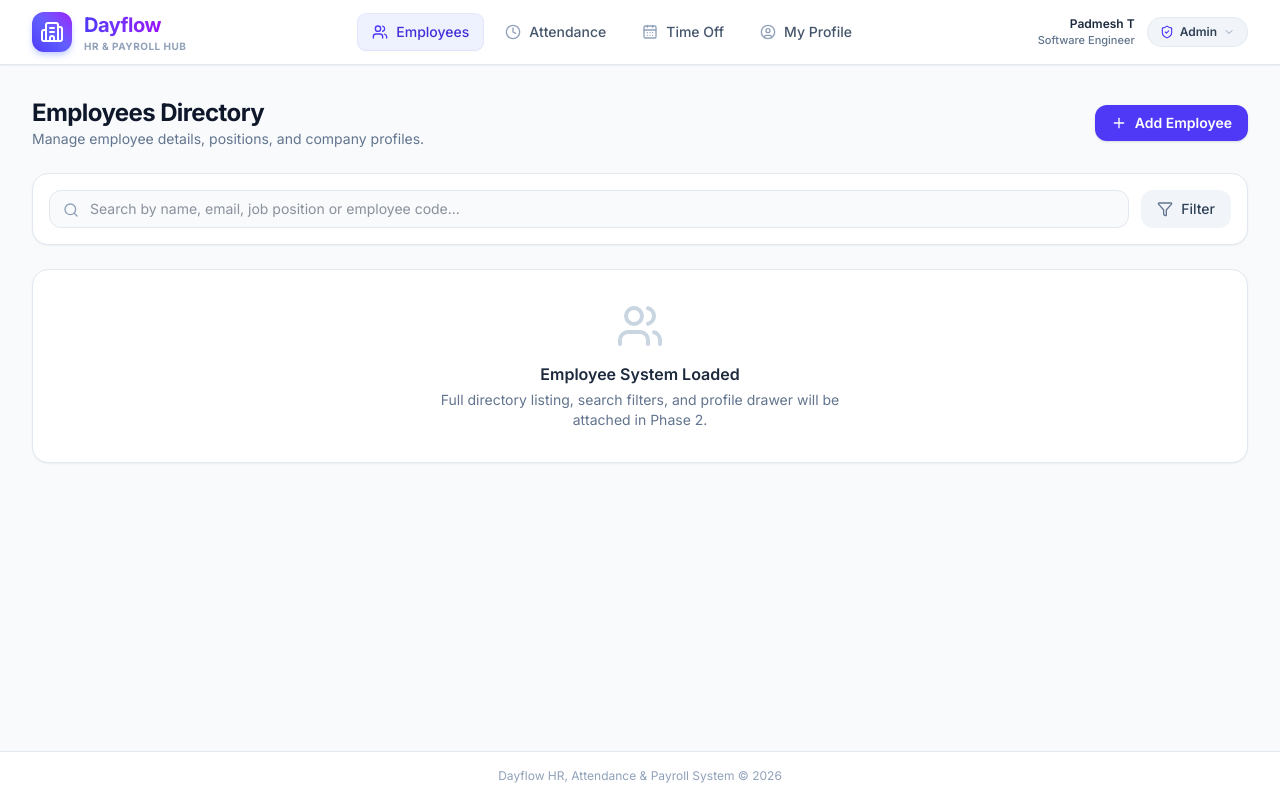
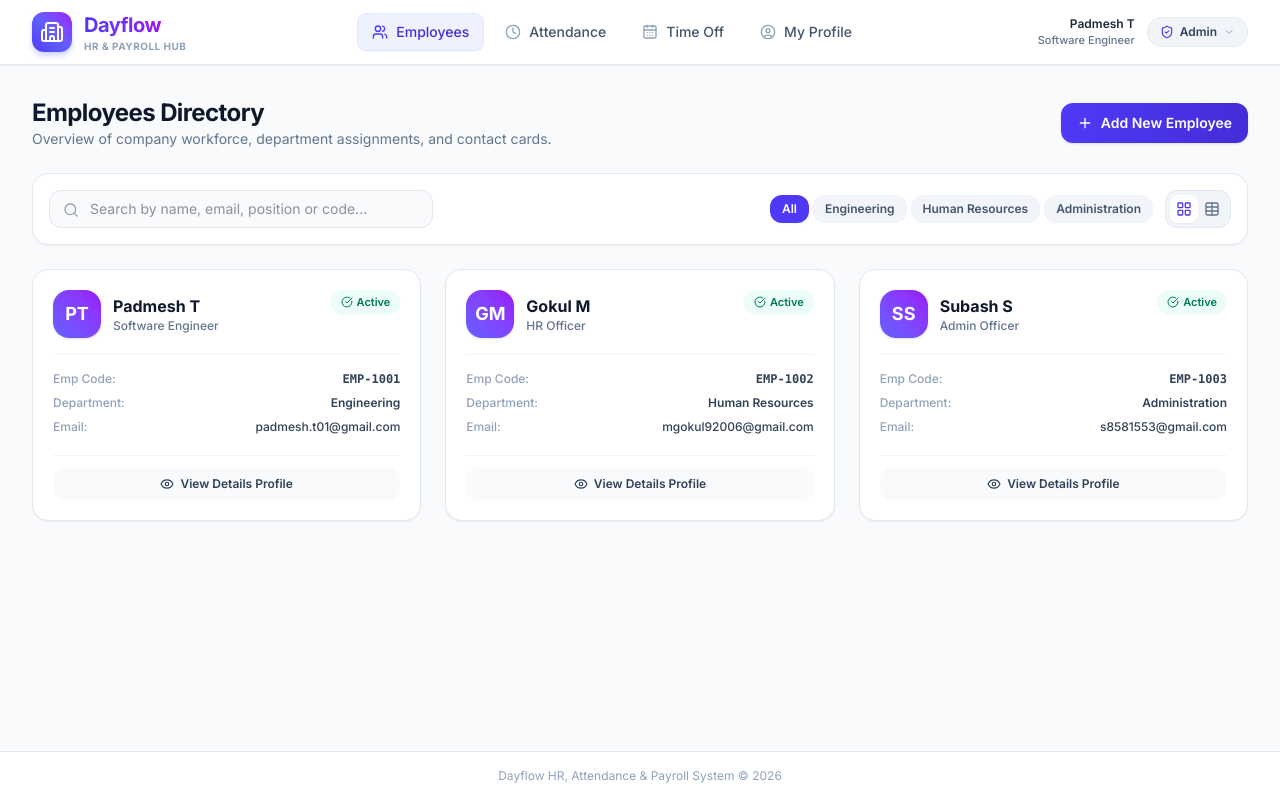
Before and after one commit to padmesh-t/Dayflow, a React (Vite) app: page / in a window 1280 px wide. Built offline with nearby package versions, Linux system fonts and the light colour scheme.

Commit message:
feat(Phase 2 - Person 1): Build Employee Directory UI with Search, Filters & Grid/Table View

```diff
--- a/src/pages/EmployeesPage.jsx
+++ b/src/pages/EmployeesPage.jsx
@@ -1,44 +1,236 @@
-import React from 'react';
-import { Users, Search, Plus, Filter } from 'lucide-react';
+import React, { useState } from 'react';
+import {
+  Users,
+  Search,
+  Plus,
+  Filter,
+  LayoutGrid,
+  Table,
+  Mail,
+  Phone,
+  Building2,
+  Briefcase,
+  Shield,
+  MoreVertical,
+  CheckCircle,
+  Eye
+} from 'lucide-react';
+import { useData } from '../context/DataContext';
+import { useAuth } from '../context/AuthContext';
 
-export default function EmployeesPage() {
+export default function EmployeesPage({ onAddClick, onSelectEmployee }) {
+  const { employees } = useData();
+  const { isHROfficer } = useAuth();
+  const [searchTerm, setSearchTerm] = useState('');
+  const [selectedDept, setSelectedDept] = useState('All');
+  const [viewMode, setViewMode] = useState('grid'); // 'grid' or 'table'
+
+  const departments = ['All', 'Engineering', 'Human Resources', 'Administration'];
+
+  const filteredEmployees = employees.filter(emp => {
+    const matchesSearch =
+      emp.name.toLowerCase().includes(searchTerm.toLowerCase()) ||
+      emp.email.toLowerCase().includes(searchTerm.toLowerCase()) ||
+      emp.jobPosition.toLowerCase().includes(searchTerm.toLowerCase()) ||
+      emp.empCode.toLowerCase().includes(searchTerm.toLowerCase());
+
+    const matchesDept = selectedDept === 'All' || emp.department === selectedDept;
+
+    return matchesSearch && matchesDept;
+  });
+
   return (
     <div className="space-y-6">
+      {/* Page Header */}
       <div className="flex flex-col sm:flex-row sm:items-center justify-between gap-4">
         <div>
           <h1 className="text-2xl font-bold text-slate-900 tracking-tight">Employees Directory</h1>
-          <p className="text-sm text-slate-500">Manage employee details, positions, and company profiles.</p>
-        </div>
-        <button className="inline-flex items-center space-x-2 bg-indigo-600 hover:bg-indigo-700 text-white px-4 py-2 rounded-xl text-sm font-semibold shadow-sm transition-all">
-          <Plus className="h-4 w-4" />
-          <span>Add Employee</span>
-        </button>
+          <p className="text-sm text-slate-500">Overview of company workforce, department assignments, and contact cards.</p>
         </div>
 
-      <div className="bg-white rounded-2xl border border-slate-200 p-4 shadow-xs">
-        <div className="flex flex-col md:flex-row gap-3">
-          <div className="relative flex-1">
+        {isHROfficer && (
+          <button
+            onClick={onAddClick}
+            className="inline-flex items-center space-x-2 bg-gradient-to-r from-indigo-600 to-indigo-700 hover:from-indigo-700 hover:to-indigo-800 text-white px-4 py-2.5 rounded-xl text-sm font-semibold shadow-sm transition-all transform active:scale-95 cursor-pointer"
+          >
+            <Plus className="h-4 w-4" />
+            <span>Add New Employee</span>
+          </button>
+        )}
+      </div>
+
+      {/* Control Bar: Search, Filters & View Toggle */}
+      <div className="bg-white rounded-2xl border border-slate-200 p-4 shadow-xs flex flex-col md:flex-row gap-4 justify-between items-center">
+
+        {/* Search Bar */}
+        <div className="relative w-full md:w-96">
           <Search className="absolute left-3.5 top-3 h-4 w-4 text-slate-400" />
           <input
             type="text"
-              placeholder="Search by name, email, job position or employee code..."
-              className="w-full pl-10 pr-4 py-2 bg-slate-50 border border-slate-200 rounded-xl text-sm focus:outline-none focus:ring-2 focus:ring-indigo-500/20 focus:border-indigo-500"
+            value={searchTerm}
+            onChange={(e) => setSearchTerm(e.target.value)}
+            placeholder="Search by name, email, position or code..."
+            className="w-full pl-10 pr-4 py-2 bg-slate-50 border border-slate-200 rounded-xl text-sm focus:outline-none focus:ring-2 focus:ring-indigo-500/20 focus:border-indigo-500 transition"
           />
         </div>
-          <button className="inline-flex items-center justify-center space-x-2 bg-slate-100 hover:bg-slate-200/80 px-4 py-2 rounded-xl text-sm font-medium text-slate-700 transition">
-            <Filter className="h-4 w-4 text-slate-500" />
-            <span>Filter</span>
+
+        <div className="flex flex-wrap items-center gap-3 w-full md:w-auto justify-between md:justify-end">
+          {/* Department Filter Pills */}
+          <div className="flex items-center space-x-1 overflow-x-auto py-1">
+            {departments.map(dept => (
+              <button
+                key={dept}
+                onClick={() => setSelectedDept(dept)}
+                className={`px-3 py-1.5 rounded-xl text-xs font-semibold whitespace-nowrap transition ${
+                  selectedDept === dept
+                    ? 'bg-indigo-600 text-white shadow-xs'
+                    : 'bg-slate-100 text-slate-600 hover:bg-slate-200/80'
+                }`}
+              >
+                {dept}
+              </button>
+            ))}
+          </div>
+
+          {/* View Mode Toggle */}
+          <div className="flex items-center bg-slate-100 p-1 rounded-xl border border-slate-200">
+            <button
+              onClick={() => setViewMode('grid')}
+              className={`p-1.5 rounded-lg transition ${
+                viewMode === 'grid' ? 'bg-white text-indigo-600 shadow-xs' : 'text-slate-500 hover:text-slate-800'
+              }`}
+              title="Grid View"
+            >
+              <LayoutGrid className="h-4 w-4" />
+            </button>
+            <button
+              onClick={() => setViewMode('table')}
+              className={`p-1.5 rounded-lg transition ${
+                viewMode === 'table' ? 'bg-white text-indigo-600 shadow-xs' : 'text-slate-500 hover:text-slate-800'
+              }`}
+              title="Table View"
+            >
+              <Table className="h-4 w-4" />
             </button>
           </div>
         </div>
 
-      <div className="bg-white rounded-2xl border border-slate-200 p-8 text-center shadow-xs">
+      </div>
+
+      {/* Employees Grid / Table List */}
+      {filteredEmployees.length === 0 ? (
+        <div className="bg-white rounded-2xl border border-slate-200 p-12 text-center shadow-xs">
           <Users className="h-12 w-12 text-slate-300 mx-auto mb-3" />
-        <h3 className="text-base font-semibold text-slate-800">Employee System Loaded</h3>
-        <p className="text-sm text-slate-500 max-w-md mx-auto mt-1">
-          Full directory listing, search filters, and profile drawer will be attached in Phase 2.
+          <h3 className="text-base font-semibold text-slate-800">No Employees Found</h3>
+          <p className="text-sm text-slate-500 max-w-sm mx-auto mt-1">
+            No team members matched your search or department filter.
           </p>
         </div>
+      ) : viewMode === 'grid' ? (
+        /* GRID VIEW */
+        <div className="grid grid-cols-1 md:grid-cols-2 lg:grid-cols-3 gap-6">
+          {filteredEmployees.map((emp) => (
+            <div
+              key={emp.id}
+              className="bg-white rounded-2xl border border-slate-200 p-5 shadow-xs hover:shadow-md transition-all duration-200 flex flex-col justify-between group"
+            >
+              <div>
+                <div className="flex justify-between items-start">
+                  <div className="flex items-center space-x-3">
+                    <div className="h-12 w-12 rounded-2xl bg-gradient-to-tr from-indigo-500 to-purple-600 flex items-center justify-center text-white font-bold text-lg shadow-sm">
+                      {emp.name.split(' ').map(n => n[0]).join('')}
+                    </div>
+                    <div>
+                      <h3 className="font-bold text-slate-900 group-hover:text-indigo-600 transition">{emp.name}</h3>
+                      <span className="text-xs font-medium text-slate-500 block">{emp.jobPosition}</span>
+                    </div>
+                  </div>
+                  <span className="inline-flex items-center space-x-1 px-2.5 py-1 rounded-full bg-emerald-50 text-emerald-700 text-[11px] font-semibold">
+                    <CheckCircle className="h-3 w-3" />
+                    <span>{emp.status}</span>
+                  </span>
+                </div>
+
+                <div className="mt-4 pt-4 border-t border-slate-100 space-y-2 text-xs text-slate-600">
+                  <div className="flex items-center justify-between">
+                    <span className="text-slate-400 font-medium">Emp Code:</span>
+                    <span className="font-mono font-semibold text-slate-700">{emp.empCode}</span>
+                  </div>
+                  <div className="flex items-center justify-between">
+                    <span className="text-slate-400 font-medium">Department:</span>
+                    <span className="font-semibold text-slate-700">{emp.department}</span>
+                  </div>
+                  <div className="flex items-center justify-between">
+                    <span className="text-slate-400 font-medium">Email:</span>
+                    <span className="truncate max-w-[180px] font-medium text-slate-700">{emp.email}</span>
+                  </div>
+                </div>
+              </div>
+
+              <div className="mt-5 pt-3 border-t border-slate-100 flex items-center justify-between">
+                <button
+                  onClick={() => onSelectEmployee && onSelectEmployee(emp)}
+                  className="w-full inline-flex items-center justify-center space-x-1.5 py-2 px-3 rounded-xl bg-slate-50 hover:bg-indigo-50 hover:text-indigo-600 text-slate-700 text-xs font-semibold transition"
+                >
+                  <Eye className="h-3.5 w-3.5" />
+                  <span>View Details Profile</span>
+                </button>
+              </div>
+            </div>
+          ))}
+        </div>
+      ) : (
+        /* TABLE VIEW */
+        <div className="bg-white rounded-2xl border border-slate-200 overflow-hidden shadow-xs">
+          <div className="overflow-x-auto">
+            <table className="w-full text-left text-sm text-slate-600">
+              <thead className="bg-slate-50/80 text-xs uppercase text-slate-400 font-semibold border-b border-slate-200">
+                <tr>
+                  <th className="py-3.5 px-4">Employee</th>
+                  <th className="py-3.5 px-4">Emp Code</th>
+                  <th className="py-3.5 px-4">Department</th>
+                  <th className="py-3.5 px-4">Position</th>
+                  <th className="py-3.5 px-4">Status</th>
+                  <th className="py-3.5 px-4 text-right">Action</th>
+                </tr>
+              </thead>
+              <tbody className="divide-y divide-slate-100">
+                {filteredEmployees.map(emp => (
+                  <tr key={emp.id} className="hover:bg-slate-50/60 transition">
+                    <td className="py-3.5 px-4">
+                      <div className="flex items-center space-x-3">
+                        <div className="h-9 w-9 rounded-xl bg-indigo-600 flex items-center justify-center text-white font-bold text-sm">
+                          {emp.name.split(' ').map(n => n[0]).join('')}
+                        </div>
+                        <div>
+                          <p className="font-bold text-slate-900">{emp.name}</p>
+                          <p className="text-xs text-slate-400">{emp.email}</p>
+                        </div>
+                      </div>
+                    </td>
+                    <td className="py-3.5 px-4 font-mono text-xs font-semibold">{emp.empCode}</td>
+                    <td className="py-3.5 px-4 font-medium">{emp.department}</td>
+                    <td className="py-3.5 px-4 text-slate-700 font-medium">{emp.jobPosition}</td>
+                    <td className="py-3.5 px-4">
+                      <span className="inline-flex items-center space-x-1 px-2.5 py-0.5 rounded-full bg-emerald-50 text-emerald-700 text-xs font-semibold">
+                        <span>{emp.status}</span>
+                      </span>
+                    </td>
+                    <td className="py-3.5 px-4 text-right">
+                      <button
+                        onClick={() => onSelectEmployee && onSelectEmployee(emp)}
+                        className="text-xs text-indigo-600 hover:text-indigo-800 font-semibold px-2.5 py-1.5 rounded-lg hover:bg-indigo-50 transition"
+                      >
+                        View Profile
+                      </button>
+                    </td>
+                  </tr>
+                ))}
+              </tbody>
+            </table>
+          </div>
+        </div>
+      )}
     </div>
   );
 }
```
Also changed, not shown: 1 other file (tests, documents, lock files or other folders). Lines whose indentation alone changed are shown as unchanged.
